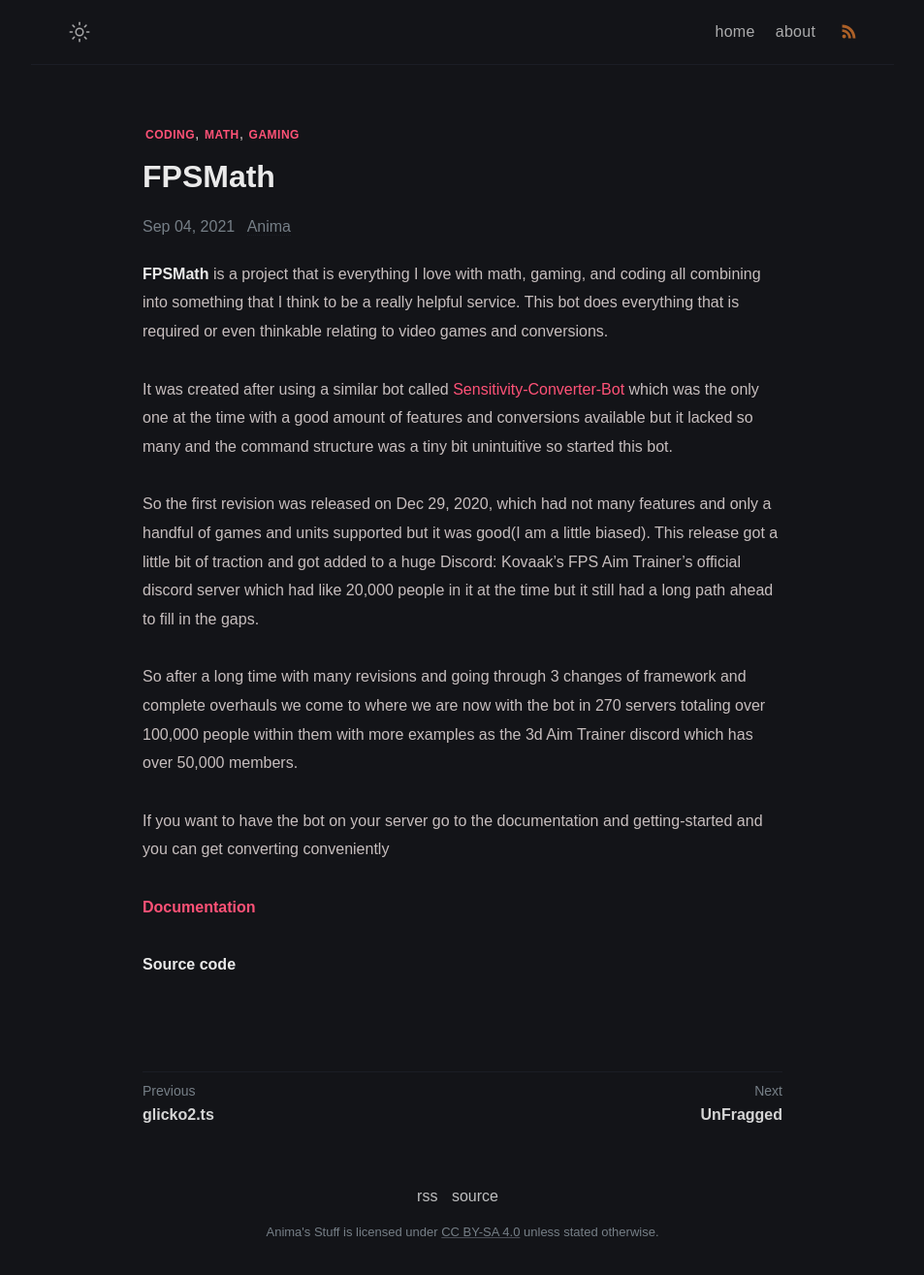
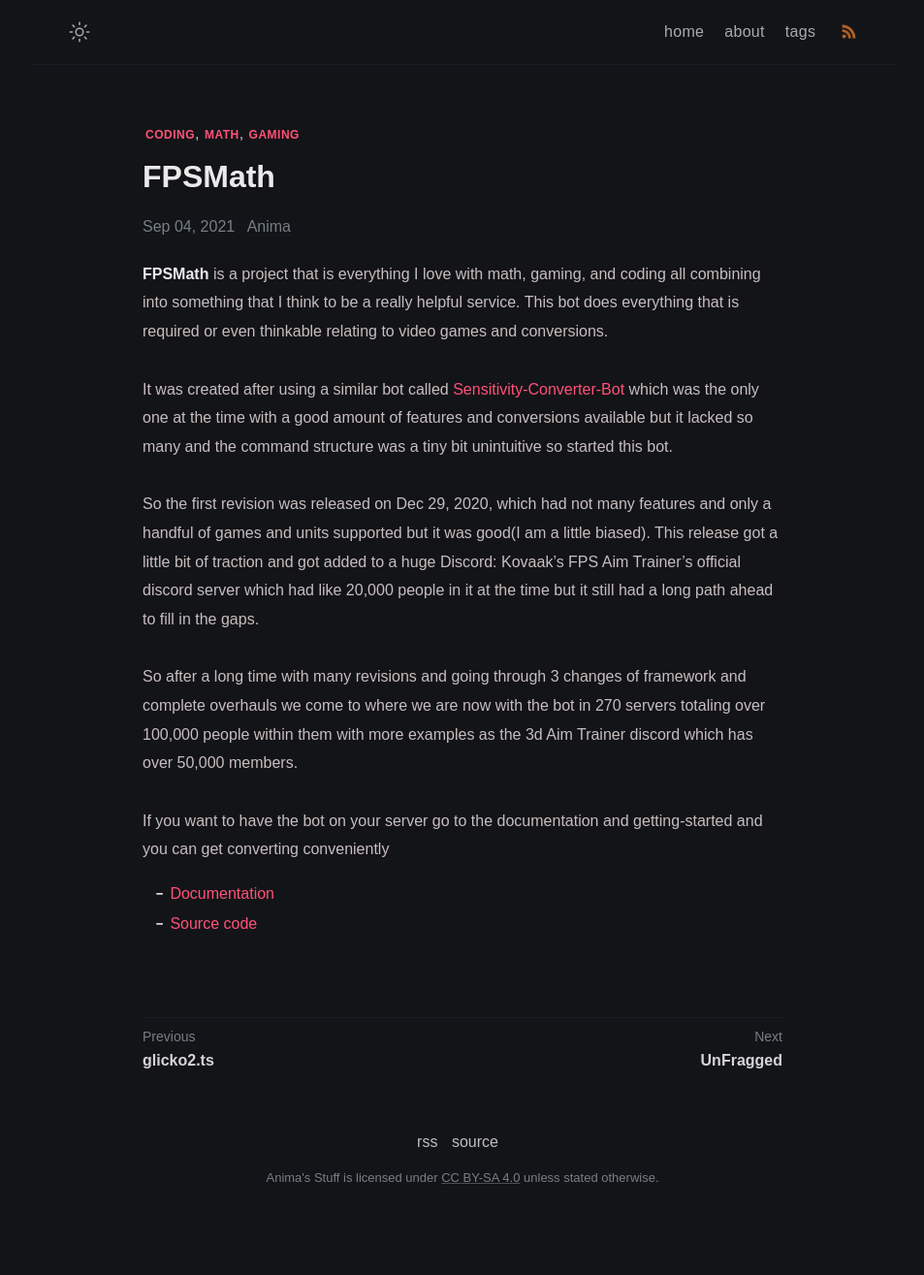
Before and after one commit to animafps/blog, a Jekyll site: the page built from portfolio/_posts/2021-09-04-fpsmath.md, in a window 1280 px wide. Shown: the whole page at 97% size, without its empty margins (163-1116 px from the left). Built offline with Jekyll 4.4.1, drawn with Linux system fonts in a browser that asks for light colours; comment, search, counter and statistics services are not loaded; after the commit the page ends 1259 px from its top, so only the background shows below that.

Commit message:
Added tags navbar

```diff
--- a/_data/menus.yml
+++ b/_data/menus.yml
@@ -5,3 +5,7 @@
 - title: about
   url: /about/
   external: false
+
+- title: tags
+  url: /tags/
+  external: false
--- a/portfolio/_posts/2021-09-04-fpsmath.md
+++ b/portfolio/_posts/2021-09-04-fpsmath.md
@@ -8,7 +8,7 @@ tags:
 - gaming
 ---
 
- **FPSMath** is a project that is everything I love with math, gaming, and coding all combining into something that I think to be a really helpful service. This bot does everything that is required or even thinkable relating to video games and conversions.
+**FPSMath** is a project that is everything I love with math, gaming, and coding all combining into something that I think to be a really helpful service. This bot does everything that is required or even thinkable relating to video games and conversions.
 
 It was created after using a similar bot called [Sensitivity-Converter-Bot](https://github.com/JSanchezIO/Sensitivity-Converter-Bot) which was the only one at the time with a good amount of features and conversions available but it lacked so many and the command structure was a tiny bit unintuitive so started this bot.
 
@@ -18,6 +18,5 @@ So after a long time with many revisions and going through 3 changes of framewor
 
 If you want to have the bot on your server go to the documentation and getting-started and you can get converting conveniently
 
-**[Documentation](https://fpsmath.xyz)**
-
-[**Source code**](https://github.com/animafps/fpsmath)
+- [Documentation](https://fpsmath.xyz)
+- [Source code](https://github.com/animafps/fpsmath)
```
Also changed, not shown: portfolio/_posts/2021-09-04-glicko2-ts.md (+3 -3 lines).
